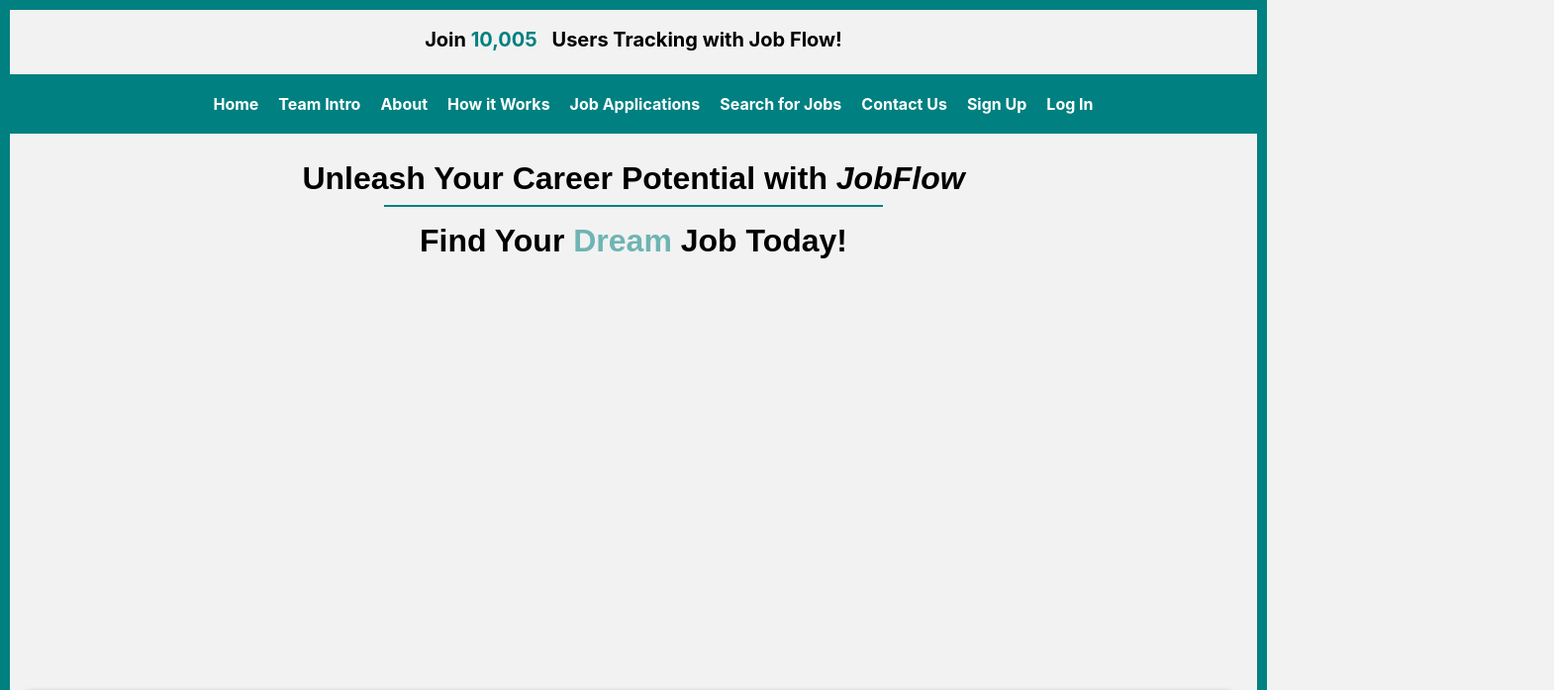
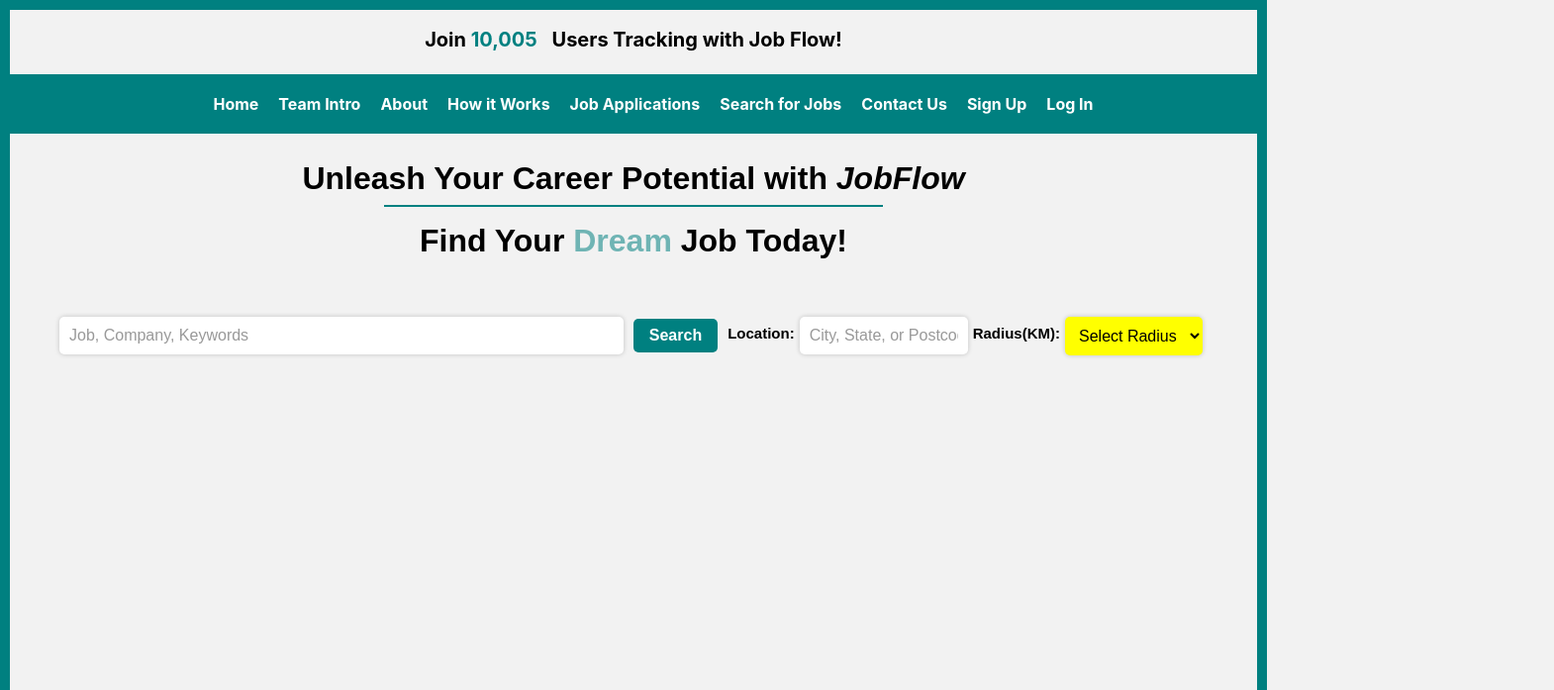
Before and after one commit to irina-sheveliova/CFG-Job-tracker, a React (Create React App) app in the folder client/: page /job-search in a window 1280 px wide. Shown: the top 697 px of the page at 99% size, 1570 px wide, since content can reach past the window. Built offline with nearby package versions, Linux system fonts and the light colour scheme; a web font is replaced by a local one.

Commit message:
Id added to search form for css styling

```diff
--- a/client/src/components/JobSearch/search.js
+++ b/client/src/components/JobSearch/search.js
@@ -51,7 +51,7 @@
     <div>
      <h2 id="search-title">Unleash Your Career Potential with <span id="jobflow-text">JobFlow</span></h2>
      <h2 id= "sub-search-title">Find Your <span id="Dream-sub">Dream</span> Job Today!</h2>
-      <form onSubmit={searchJsearch}>
+      <form id = "jobsearch-form" onSubmit={searchJsearch}>
         <input type="text" value={query} onChange={(event) => setQuery(event.target.value)} placeholder="Job, Company, Keywords" />
         <button type="submit">Search</button>
         <div id="location-filter">
```
